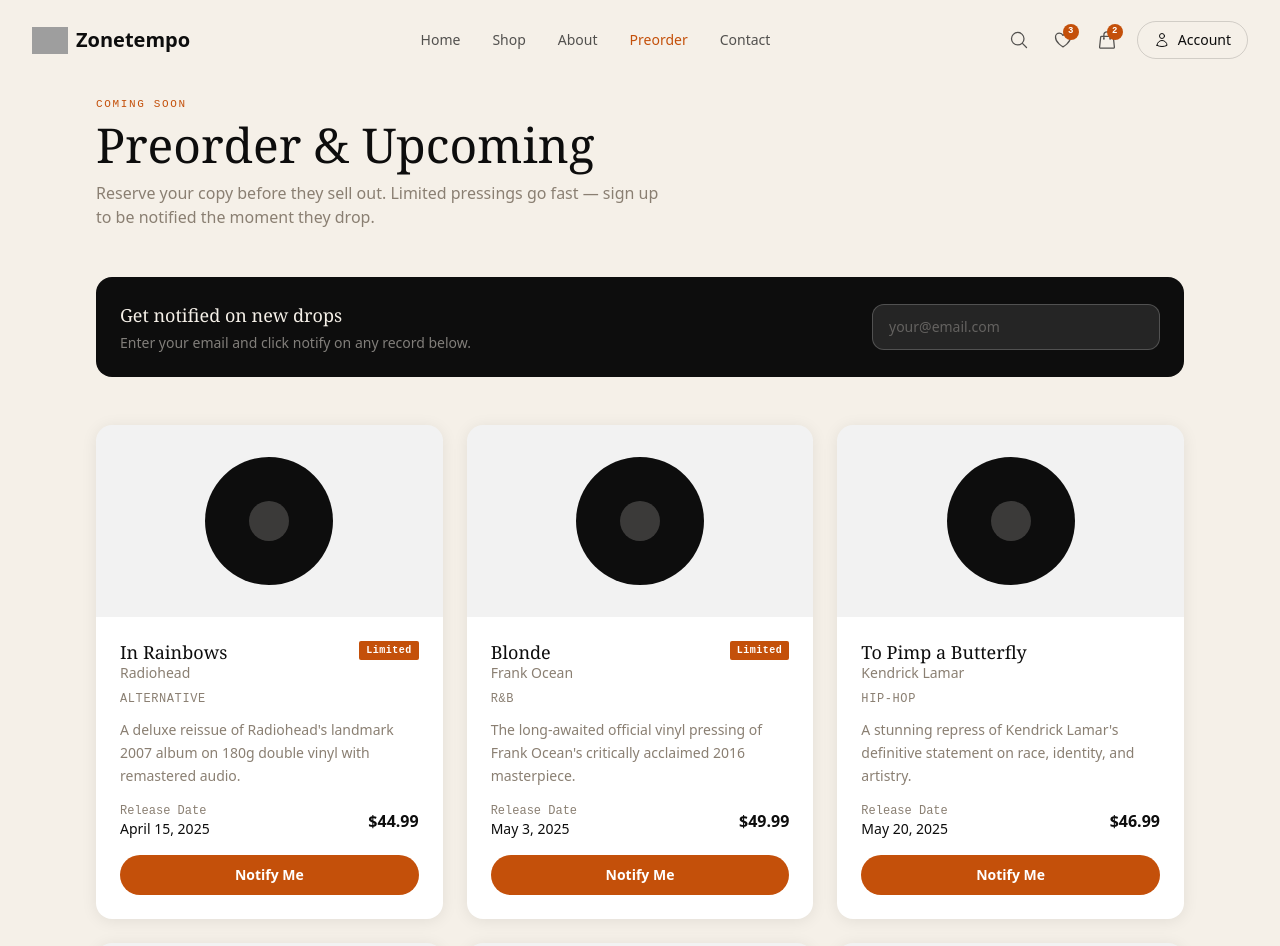
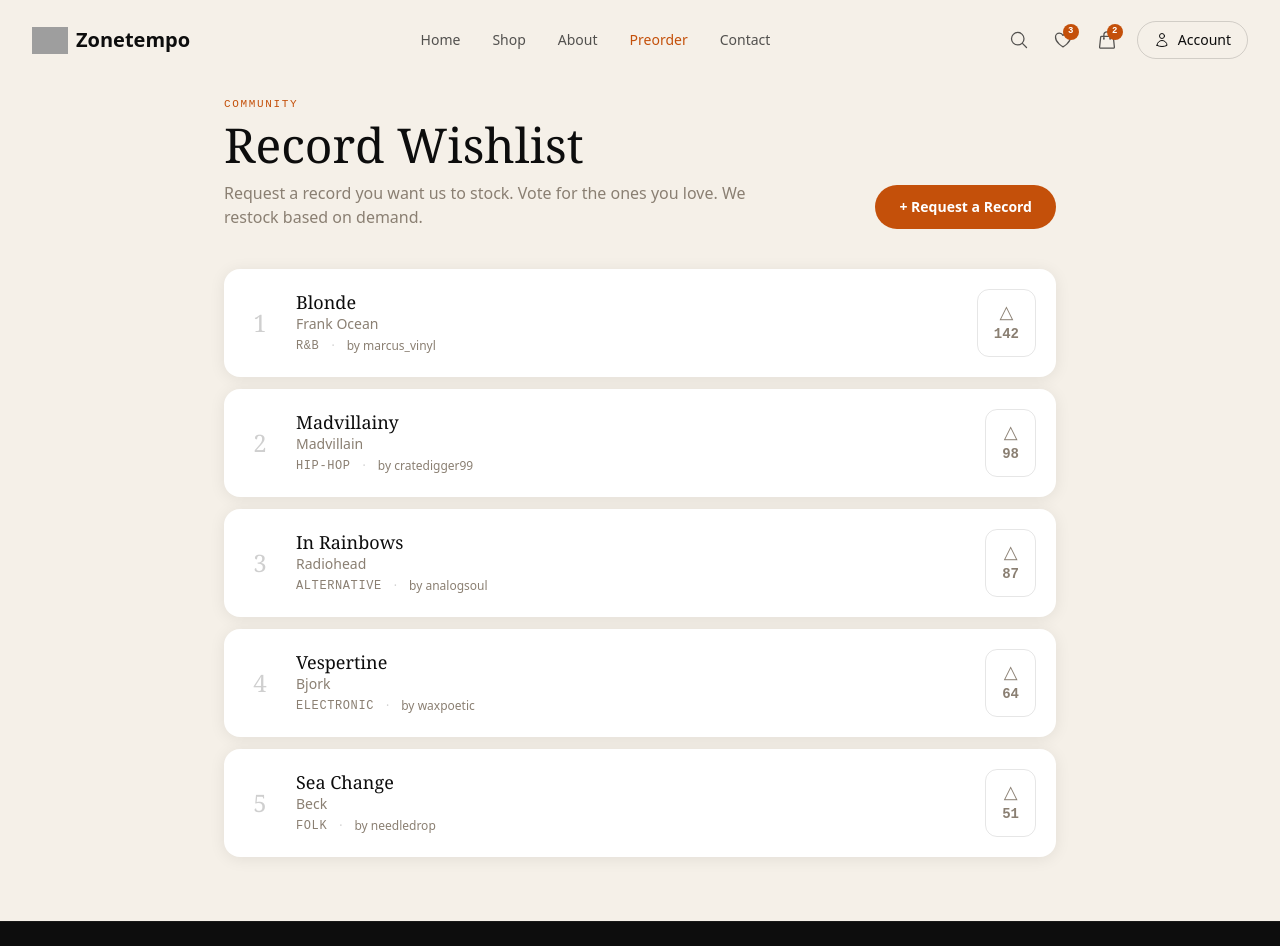
Before and after one commit to mamounehodaibi/zonetempo, a Next.js app: page /preorder in a window 1280 px wide. Shown: the top 946 px of the page. Built offline with nearby package versions, Linux system fonts and the light colour scheme; grey boxes are pictures that could not be loaded.

Commit message:
feat: replace preorder with community record wishlist

```diff
--- a/app/preorder/page.tsx
+++ b/app/preorder/page.tsx
@@ -4,95 +4,128 @@
 import Header from "@/components/Header";
 import Footer from "@/components/Footer";
 
-const UPCOMING = [
-  { id: 1, title: "In Rainbows", artist: "Radiohead", genre: "Alternative", releaseDate: "April 15, 2025", price: 44.99, limited: true, description: "A deluxe reissue of Radiohead's landmark 2007 album on 180g double vinyl with remastered audio." },
-  { id: 2, title: "Blonde", artist: "Frank Ocean", genre: "R&B", releaseDate: "May 3, 2025", price: 49.99, limited: true, description: "The long-awaited official vinyl pressing of Frank Ocean's critically acclaimed 2016 masterpiece." },
-  { id: 3, title: "To Pimp a Butterfly", artist: "Kendrick Lamar", genre: "Hip-Hop", releaseDate: "May 20, 2025", price: 46.99, limited: false, description: "A stunning repress of Kendrick Lamar's definitive statement on race, identity, and artistry." },
-  { id: 4, title: "Vespertine", artist: "Bjork", genre: "Electronic", releaseDate: "June 1, 2025", price: 42.99, limited: true, description: "Bjork's intimate and intricate 2001 album finally gets the vinyl treatment it deserves." },
-  { id: 5, title: "Madvillainy", artist: "Madvillain", genre: "Hip-Hop", releaseDate: "June 14, 2025", price: 48.99, limited: true, description: "The cult classic collaboration between MF DOOM and Madlib returns in a limited pressing." },
-  { id: 6, title: "Sea Change", artist: "Beck", genre: "Folk", releaseDate: "July 4, 2025", price: 39.99, limited: false, description: "Beck's most personal and melancholic album reissued on audiophile-grade vinyl." },
+const INITIAL_REQUESTS = [
+  { id: 1, title: "Blonde", artist: "Frank Ocean", genre: "R&B", votes: 142, requestedBy: "marcus_vinyl" },
+  { id: 2, title: "Madvillainy", artist: "Madvillain", genre: "Hip-Hop", votes: 98, requestedBy: "cratedigger99" },
+  { id: 3, title: "In Rainbows", artist: "Radiohead", genre: "Alternative", votes: 87, requestedBy: "analogsoul" },
+  { id: 4, title: "Vespertine", artist: "Bjork", genre: "Electronic", votes: 64, requestedBy: "waxpoetic" },
+  { id: 5, title: "Sea Change", artist: "Beck", genre: "Folk", votes: 51, requestedBy: "needledrop" },
 ];
 
-export default function PreorderPage() {
-  const [notified, setNotified] = useState<number[]>([]);
-  const [email, setEmail] = useState("");
-  const [selectedId, setSelectedId] = useState<number | null>(null);
+export default function WishlistPage() {
+  const [requests, setRequests] = useState(INITIAL_REQUESTS);
+  const [voted, setVoted] = useState<number[]>([]);
+  const [showForm, setShowForm] = useState(false);
+  const [form, setForm] = useState({ title: "", artist: "", genre: "", name: "" });
+  const [submitted, setSubmitted] = useState(false);
 
-  const handleNotify = (id: number) => {
-    if (!email) { alert("Please enter your email first."); return; }
-    setNotified((prev) => [...prev, id]);
-    setSelectedId(null);
+  const handleVote = (id: number) => {
+    if (voted.includes(id)) return;
+    setVoted((prev) => [...prev, id]);
+    setRequests((prev) => prev.map((r) => r.id === id ? { ...r, votes: r.votes + 1 } : r).sort((a, b) => b.votes - a.votes));
+  };
+
+  const handleSubmit = () => {
+    if (!form.title || !form.artist) return;
+    const newRequest = {
+      id: Date.now(),
+      title: form.title,
+      artist: form.artist,
+      genre: form.genre || "Other",
+      votes: 1,
+      requestedBy: form.name || "anonymous",
+    };
+    setRequests((prev) => [newRequest, ...prev].sort((a, b) => b.votes - a.votes));
+    setForm({ title: "", artist: "", genre: "", name: "" });
+    setShowForm(false);
+    setSubmitted(true);
+    setTimeout(() => setSubmitted(false), 3000);
   };
 
   return (
     <div className="min-h-screen bg-cream">
       <Header />
       <main className="pt-24 pb-16">
-        <div className="max-w-6xl mx-auto px-4 sm:px-6 lg:px-8">
+        <div className="max-w-4xl mx-auto px-4 sm:px-6 lg:px-8">
 
           {/* Header */}
-          <div className="mb-12">
-            <span className="section-label block mb-2">Coming Soon</span>
-            <h1 className="font-display font-medium text-ink text-4xl md:text-5xl">Preorder & Upcoming</h1>
-            <p className="text-muted mt-3 max-w-xl">Reserve your copy before they sell out. Limited pressings go fast — sign up to be notified the moment they drop.</p>
+          <div className="mb-10 flex flex-col sm:flex-row sm:items-end justify-between gap-4">
+            <div>
+              <span className="section-label block mb-2">Community</span>
+              <h1 className="font-display font-medium text-ink text-4xl md:text-5xl">Record Wishlist</h1>
+              <p className="text-muted mt-3 max-w-xl">Request a record you want us to stock. Vote for the ones you love. We restock based on demand.</p>
+            </div>
+            <button
+              onClick={() => setShowForm(!showForm)}
+              className="px-6 py-3 bg-orange text-white rounded-full font-semibold hover:bg-orange-light transition-colors text-sm flex-shrink-0"
+            >
+              + Request a Record
+            </button>
           </div>
 
-          {/* Email Input */}
-          <div className="bg-ink rounded-2xl p-6 mb-12 flex flex-col sm:flex-row items-center gap-4">
-            <div className="flex-1">
-              <p className="text-cream font-display text-lg font-medium">Get notified on new drops</p>
-              <p className="text-cream/50 text-sm mt-1">Enter your email and click notify on any record below.</p>
+          {/* Success message */}
+          {submitted && (
+            <div className="mb-6 px-4 py-3 bg-green-50 border border-green-200 rounded-xl text-green-600 text-sm font-medium">
+              Your request has been submitted! Others can now vote for it.
             </div>
-            <input
-              type="email"
-              value={email}
-              onChange={(e) => setEmail(e.target.value)}
-              placeholder="your@email.com"
-              className="px-4 py-3 rounded-xl bg-white/10 border border-white/20 text-cream placeholder-cream/30 outline-none focus:border-orange transition-colors text-sm w-full sm:w-72"
-            />
+          )}
+
+          {/* Request Form */}
+          {showForm && (
+            <div className="bg-white rounded-2xl shadow-card p-6 mb-8">
+              <h2 className="font-display font-medium text-ink text-xl mb-5">Request a Record</h2>
+              <div className="grid grid-cols-1 sm:grid-cols-2 gap-4 mb-4">
+                <div>
+                  <label className="block text-sm font-medium text-ink mb-1.5">Album Title</label>
+                  <input type="text" value={form.title} onChange={(e) => setForm({ ...form, title: e.target.value })} placeholder="e.g. Kind of Blue" className="w-full px-4 py-3 bg-cream rounded-xl border border-ink/10 text-ink placeholder-muted outline-none focus:border-orange transition-colors text-sm" />
                 </div>
-
-          {/* Records Grid */}
-          <div className="grid grid-cols-1 md:grid-cols-2 lg:grid-cols-3 gap-6">
-            {UPCOMING.map((record) => (
-              <div key={record.id} className="bg-white rounded-2xl shadow-card overflow-hidden flex flex-col">
-                <div className="bg-ink/5 h-48 flex items-center justify-center">
-                  <div className="w-32 h-32 rounded-full bg-ink flex items-center justify-center">
-                    <div className="w-10 h-10 rounded-full bg-cream/20" />
+                <div>
+                  <label className="block text-sm font-medium text-ink mb-1.5">Artist</label>
+                  <input type="text" value={form.artist} onChange={(e) => setForm({ ...form, artist: e.target.value })} placeholder="e.g. Miles Davis" className="w-full px-4 py-3 bg-cream rounded-xl border border-ink/10 text-ink placeholder-muted outline-none focus:border-orange transition-colors text-sm" />
+                </div>
+                <div>
+                  <label className="block text-sm font-medium text-ink mb-1.5">Genre</label>
+                  <input type="text" value={form.genre} onChange={(e) => setForm({ ...form, genre: e.target.value })} placeholder="e.g. Jazz" className="w-full px-4 py-3 bg-cream rounded-xl border border-ink/10 text-ink placeholder-muted outline-none focus:border-orange transition-colors text-sm" />
+                </div>
+                <div>
+                  <label className="block text-sm font-medium text-ink mb-1.5">Your Name (optional)</label>
+                  <input type="text" value={form.name} onChange={(e) => setForm({ ...form, name: e.target.value })} placeholder="e.g. cratedigger" className="w-full px-4 py-3 bg-cream rounded-xl border border-ink/10 text-ink placeholder-muted outline-none focus:border-orange transition-colors text-sm" />
                 </div>
               </div>
-                <div className="p-6 flex flex-col flex-1">
-                  <div className="flex items-start justify-between mb-2">
-                    <div>
+              <div className="flex gap-3">
+                <button onClick={handleSubmit} className="px-6 py-2.5 bg-orange text-white rounded-full text-sm font-semibold hover:bg-orange-light transition-colors">Submit Request</button>
+                <button onClick={() => setShowForm(false)} className="px-6 py-2.5 border border-ink/20 rounded-full text-sm font-medium hover:border-orange hover:text-orange transition-colors">Cancel</button>
+              </div>
+            </div>
+          )}
+
+          {/* Requests List */}
+          <div className="space-y-3">
+            {requests.map((record, i) => (
+              <div key={record.id} className="bg-white rounded-2xl shadow-card p-5 flex items-center gap-5">
+                <div className="text-2xl font-display font-medium text-ink/20 w-8 text-center flex-shrink-0">
+                  {i + 1}
+                </div>
+                <div className="flex-1 min-w-0">
                   <h3 className="font-display font-medium text-ink text-lg leading-tight">{record.title}</h3>
                   <p className="text-muted text-sm">{record.artist}</p>
+                  <div className="flex items-center gap-3 mt-1">
+                    <span className="text-xs font-mono text-muted uppercase tracking-wider">{record.genre}</span>
+                    <span className="text-ink/20 text-xs">·</span>
+                    <span className="text-xs text-muted">by {record.requestedBy}</span>
                   </div>
-                    {record.limited && (
-                      <span className="badge-new ml-2 flex-shrink-0">Limited</span>
-                    )}
                 </div>
-                  <p className="text-xs font-mono text-muted uppercase tracking-wider mb-3">{record.genre}</p>
-                  <p className="text-sm text-muted leading-relaxed mb-4 flex-1">{record.description}</p>
-                  <div className="flex items-center justify-between mt-auto">
-                    <div>
-                      <p className="text-xs text-muted font-mono">Release Date</p>
-                      <p className="text-sm font-medium text-ink">{record.releaseDate}</p>
-                    </div>
-                    <p className="font-semibold text-ink">${record.price}</p>
-                  </div>
-                  {notified.includes(record.id) ? (
-                    <div className="mt-4 py-2.5 bg-green-50 border border-green-200 rounded-full text-center text-sm text-green-600 font-medium">
-                      You will be notified
-                    </div>
-                  ) : (
                 <button
-                      onClick={() => handleNotify(record.id)}
-                      className="mt-4 py-2.5 bg-orange text-white rounded-full text-sm font-semibold hover:bg-orange-light transition-colors"
+                  onClick={() => handleVote(record.id)}
+                  className={`flex flex-col items-center gap-1 px-4 py-3 rounded-xl border transition-all flex-shrink-0 ${
+                    voted.includes(record.id)
+                      ? "bg-orange/10 border-orange text-orange"
+                      : "border-ink/10 text-muted hover:border-orange hover:text-orange"
+                  }`}
                 >
-                      Notify Me
+                  <span className="text-lg leading-none">{voted.includes(record.id) ? "▲" : "△"}</span>
+                  <span className="text-sm font-bold font-mono">{record.votes}</span>
                 </button>
-                  )}
-                </div>
               </div>
             ))}
           </div>
```
Lines whose indentation alone changed are shown as unchanged.
